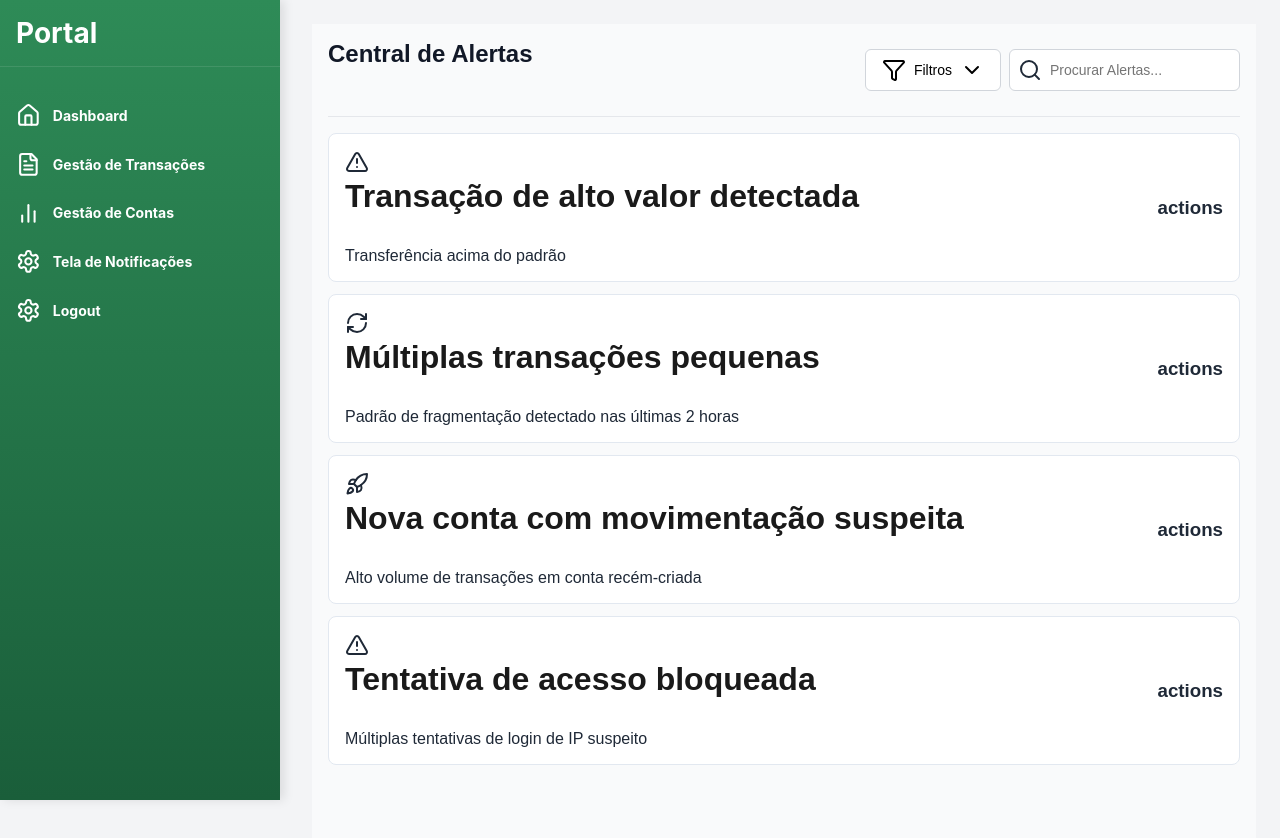
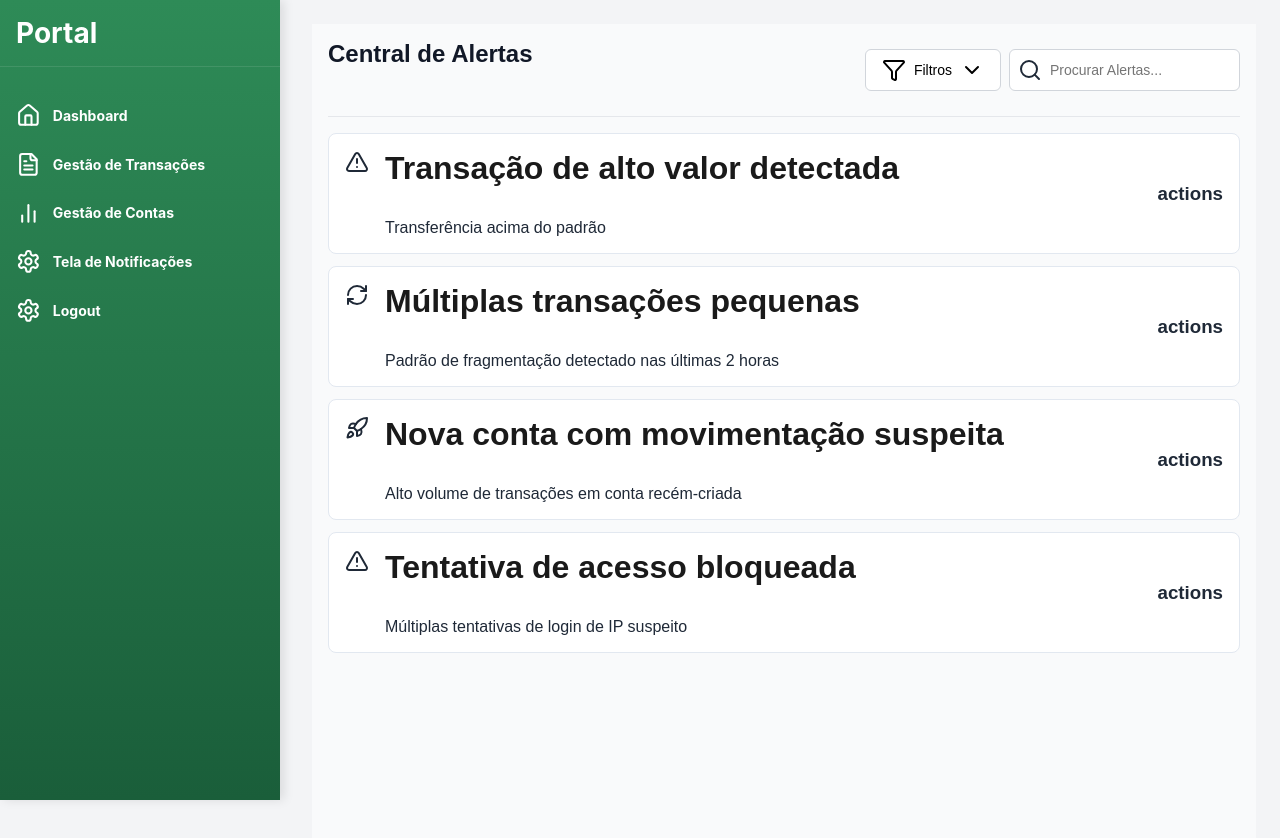
Before and after one commit to RusthenRonald2006/Portal-de-analise-em-anomalias-transacionais, a React (Create React App) app in the folder detec-anomalias/: page /notificacoes in a window 1280 px wide. Shown: the top 838 px of the page. Built offline with nearby package versions, Linux system fonts and the light colour scheme; the HTML template or start-up script is replaced by a standard one.

Commit message:
centralizando icones com display flex

```diff
--- a/detec-anomalias/src/components/Pages/Notificacoes.module.css
+++ b/detec-anomalias/src/components/Pages/Notificacoes.module.css
@@ -127,7 +127,8 @@ z-index: 10;
     align-items: center;
 }
 .alert_info{
-
+    display: flex;
+    gap: 16px;
 }
 @media (max-width:1024px){
     .mobile_menu_button{
```
